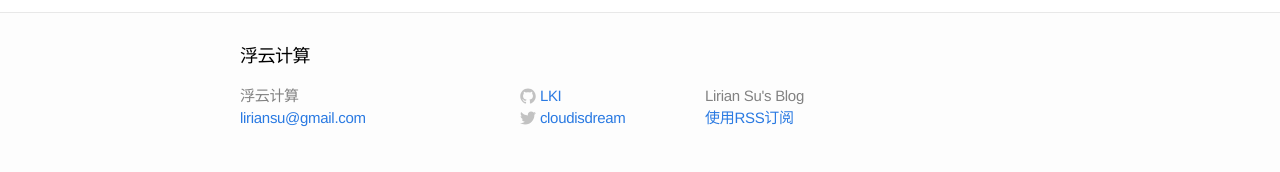
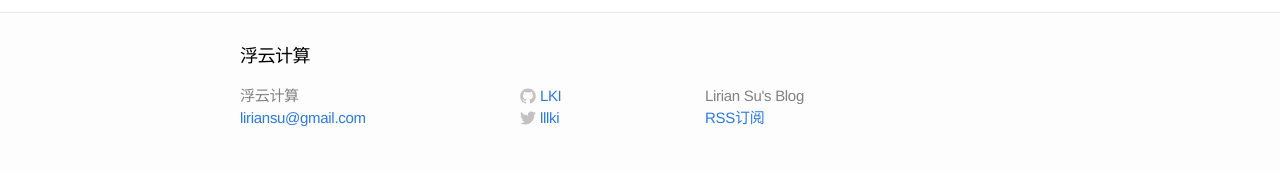
Before and after one commit to LKI/lki.github.io, a Jekyll site: the page built from index.html, in a window 1280 px wide. Shown: the part 942-1114 px from the top of the page. Built offline with Jekyll 4.4.1, drawn with Linux system fonts in a browser that asks for light colours.

Commit message:
Change twitter to weibo
* Need to learn and change twitter icon to weibo icon

```diff
--- a/_config.yml
+++ b/_config.yml
@@ -4,7 +4,7 @@ email: liriansu@gmail.com
 description: "Lirian Su's Blog"
 baseurl: ""
 url: "http://www.cloudisdream.com"
-twitter_username: cloudisdream
+weibo_username: lllki
 github_username:  LKI
 
 # Build settings
--- a/_includes/footer.html
+++ b/_includes/footer.html
@@ -32,8 +32,8 @@
             <span class="username">{{ site.github_username }}</span>
           </a>
         </li>{% endif %}
-        {% if site.twitter_username %}<li>
-          <a href="https://twitter.com/{{ site.twitter_username }}">
+        {% if site.weibo_username %}<li>
+          <a href="https://weibo.com/{{ site.weibo_username }}">
             <span class="icon twitter">
               <svg version="1.1" class="twitter-icon-svg" xmlns="http://www.w3.org/2000/svg" xmlns:xlink="http://www.w3.org/1999/xlink" x="0px" y="0px"
                  viewBox="0 0 16 16" enable-background="new 0 0 16 16" xml:space="preserve">
@@ -46,7 +46,7 @@
                 c6.015,0,9.304-4.983,9.304-9.304c0-0.142-0.003-0.283-0.009-0.423C14.976,4.29,15.531,3.714,15.969,3.058z"/>
               </svg>
             </span>
-            <span class="username">{{ site.twitter_username }}</span>
+            <span class="username">{{ site.weibo_username }}</span>
           </a>
         </li>{% endif %}
       </ul>
@@ -54,7 +54,7 @@
 
     <div class="footer-col-3 column">
       <p class="text">{{ site.description }}</p>
-      <p class="text"><a href="{{ "/feed.xml" | prepend: site.baseurl }}">使用RSS订阅</a></p>
+      <p class="text"><a href="{{ "/feed.xml" | prepend: site.baseurl }}">RSS订阅</a></p>
     </div>
 
   </div>
```
Also changed, not shown: 8 other files.
